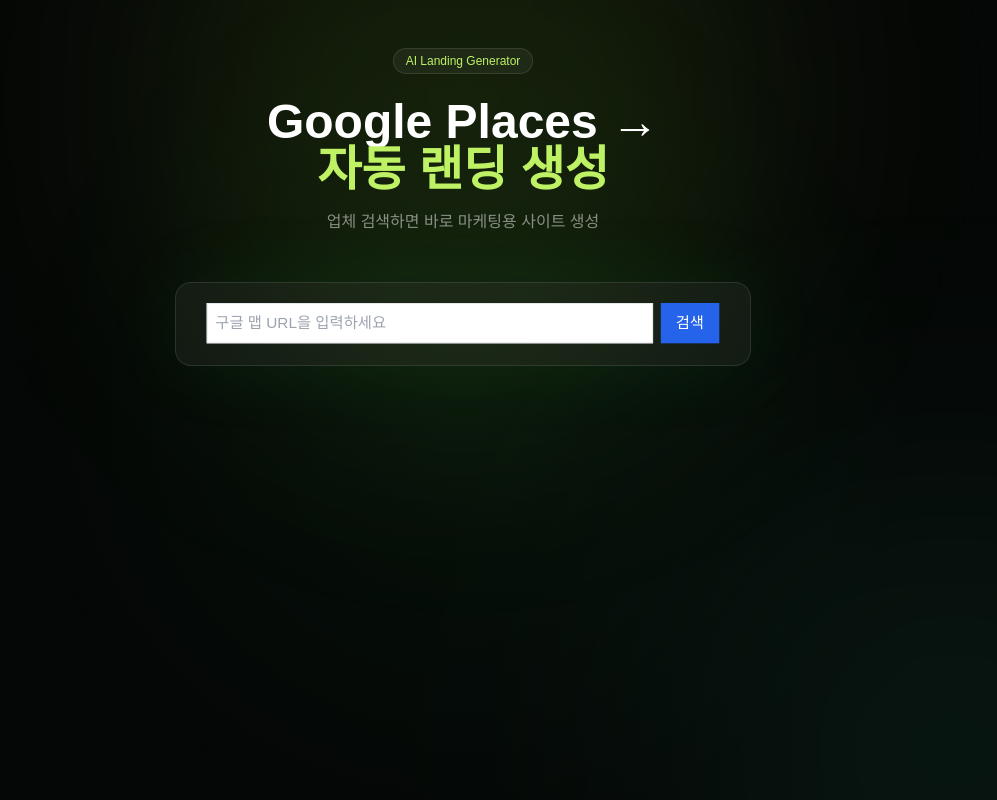
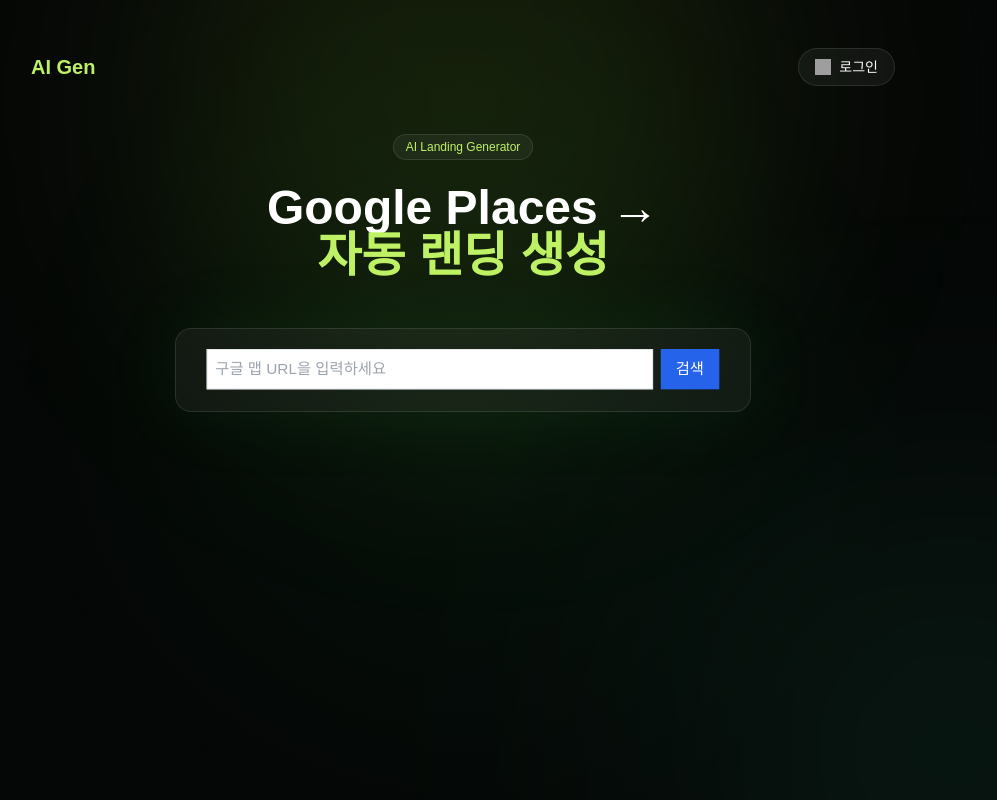
Before and after one commit to ginikang3/manwon.site, a Next.js app: page / in a window 1280 px wide. Shown: the whole page, without its empty margins (177-1174 px from the left). Built offline with nearby package versions, Linux system fonts and the light colour scheme; no server answers; grey boxes are pictures that could not be loaded.

Commit message:
구글 로그인 수정

```diff
--- /dev/null
+++ b/app/auth/callback/route.ts
@@ -0,0 +1,19 @@
+import { NextResponse } from 'next/server';
+import { createServerClient } from '@supabase/ssr';
+
+export async function GET(request: Request) {
+  const requestUrl = new URL(request.url);
+  const code = requestUrl.searchParams.get('code');
+  const origin = requestUrl.origin;
+
+  if (code) {
+    const supabase = createServerClient(
+      process.env.NEXT_PUBLIC_SUPABASE_URL!,
+      process.env.NEXT_PUBLIC_SUPABASE_ANON_KEY!,
+      { cookies: { get: () => '', set: () => {}, remove: () => {} } } // 여기는 로직에 따라 쿠키 설정 필요
+    );
+    await supabase.auth.exchangeCodeForSession(code);
+  }
+
+  return NextResponse.redirect(`${origin}/`);
+}
--- a/app/page.tsx
+++ b/app/page.tsx
@@ -1,31 +1,44 @@
 "use client";
-import { useState } from "react";
+import { useState, useEffect } from "react";
+import { createClient } from "@/lib/supabase";
 import SearchForm from "@/components/SearchForm";
 import LandingPreview from "@/components/LandingPreview";
 
 export default function Home() {
+  const [user, setUser] = useState<any>(null);
   const [placeData, setPlaceData] = useState<any>(null);
   const [htmlCode, setHtmlCode] = useState<string>("");
   const [loading, setLoading] = useState(false);
+  const supabase = createClient();
+
+  useEffect(() => {
+    supabase.auth.getSession().then(({ data: { session } }) => {
+      setUser(session?.user ?? null);
+    });
+  }, [supabase]);
 
   const handleSearchResult = (data: any) => {
     setPlaceData(data);
     setHtmlCode("");
   };
 
+  const handleLogin = () => {
+    supabase.auth.signInWithOAuth({
+      provider: "google",
+      options: { redirectTo: `${window.location.origin}/auth/callback` },
+    });
+  };
+
   const generateLandingPage = async () => {
     if (!placeData) return;
-
     setLoading(true);
     try {
       const res = await fetch("/api/generate", {
         method: "POST",
         headers: { "Content-Type": "application/json" },
-        body: JSON.stringify({ placeData }),
+        body: JSON.stringify({ placeData, userId: user?.id }),
       });
-
       const data = await res.json();
-
       if (data?.html) {
         setHtmlCode(data.html);
       } else {
@@ -40,7 +53,6 @@ export default function Home() {
 
   return (
     <main className="min-h-screen text-white bg-[#050706]">
-
       {/* soft neon glow background */}
       <div className="fixed inset-0 pointer-events-none">
         <div className="absolute top-[-200px] left-1/2 -translate-x-1/2 w-[600px] h-[600px] bg-lime-400/10 blur-[120px] rounded-full" />
@@ -49,37 +61,45 @@ export default function Home() {
       </div>
 
       <div className="relative max-w-4xl mx-auto px-4 py-12">
+        {/* Header with Login */}
+        <header className="flex justify-between items-center mb-12">
+          <div className="text-lime-300 font-bold text-xl">AI Gen</div>
+          {!user ? (
+            <button
+              onClick={handleLogin}
+              className="flex items-center gap-2 px-4 py-2 bg-white/5 border border-white/10 rounded-full text-sm hover:bg-white/10 transition"
+            >
+              <img src="https://upload.wikimedia.org/wikipedia/commons/c/c1/Google_%22G%22_logo.svg" className="w-4 h-4" alt="Google" />
+              로그인
+            </button>
+          ) : (
+            <div className="w-10 h-10 rounded-full bg-lime-500/20 border border-lime-500/50 flex items-center justify-center font-bold text-lime-300">
+              {user.email?.charAt(0).toUpperCase()}
+            </div>
+          )}
+        </header>
 
-        {/* header */}
         <div className="text-center mb-12">
           <div className="inline-flex px-3 py-1 rounded-full border border-white/10 bg-white/5 text-xs text-lime-300">
             AI Landing Generator
           </div>
-
           <h1 className="text-4xl md:text-5xl font-bold mt-6 leading-tight">
             Google Places →<br />
             <span className="text-lime-300">자동 랜딩 생성</span>
           </h1>
-
-          <p className="text-white/50 mt-4 text-sm md:text-base max-w-xl mx-auto">
-            업체 검색하면 바로 마케팅용 사이트 생성
-          </p>
         </div>
 
         {/* search card */}
-        <div className="bg-white/5 border border-white/10 backdrop-blur-xl rounded-2xl p-5 shadow-[0_0_80px_rgba(34,197,94,0.08)] max-w-xl mx-auto">
+        <div className="bg-white/5 border border-white/10 backdrop-blur-xl rounded-2xl p-5 shadow-[0_0_80px_rgba(34,197,94,0.08)] max-w-xl mx-auto relative">
+          {!user && <div className="absolute inset-0 z-10 cursor-pointer" onClick={handleLogin} />}
 
           <div className="scale-[0.96] origin-top">
             <SearchForm onResult={handleSearchResult} />
           </div>
 
-          {/* result */}
           {placeData && (
             <div className="mt-6 text-center">
-              <div className="text-lg font-semibold text-lime-300">
-                {placeData?.name}
-              </div>
-
+              <div className="text-lg font-semibold text-lime-300">{placeData?.name}</div>
               <button
                 onClick={generateLandingPage}
                 disabled={loading}
@@ -87,15 +107,10 @@ export default function Home() {
               >
                 {loading ? "생성 중..." : "AI 랜딩페이지 생성"}
               </button>
-
-              <div className="text-xs text-white/40 mt-2">
-                자동으로 고급 랜딩페이지 생성됨
-              </div>
             </div>
           )}
         </div>
 
-        {/* preview */}
         {htmlCode && (
           <div className="mt-12">
             <LandingPreview htmlCode={htmlCode} />
--- /dev/null
+++ b/components/LoginButton.tsx
@@ -0,0 +1,24 @@
+"use client";
+import { createClient } from '@/lib/supabase';
+
+export default function LoginButton() {
+  const supabase = createClient();
+
+  const handleLogin = async () => {
+    await supabase.auth.signInWithOAuth({
+      provider: 'google',
+      options: {
+        redirectTo: `${window.location.origin}/auth/callback`,
+      },
+    });
+  };
+
+  return (
+    <button
+      onClick={handleLogin}
+      className="bg-white border border-gray-300 text-gray-700 px-4 py-2 rounded-lg hover:bg-gray-50"
+    >
+      Google로 로그인
+    </button>
+  );
+}
--- /dev/null
+++ b/lib/supabase.ts
@@ -0,0 +1,8 @@
+import { createBrowserClient } from '@supabase/ssr';
+
+export const createClient = () => {
+  return createBrowserClient(
+    process.env.NEXT_PUBLIC_SUPABASE_URL!,
+    process.env.NEXT_PUBLIC_SUPABASE_ANON_KEY!
+  );
+};
--- a/package.json
+++ b/package.json
@@ -10,6 +10,9 @@
   },
   "dependencies": {
     "@anthropic-ai/sdk": "^0.104.1",
+    "@supabase/auth-helpers-nextjs": "^0.15.0",
+    "@supabase/ssr": "^0.12.0",
+    "@supabase/supabase-js": "^2.108.2",
     "next": "14.2.35",
     "react": "^18",
     "react-dom": "^18"
```
Also changed, not shown: 1 other file (tests, documents, lock files or other folders).
